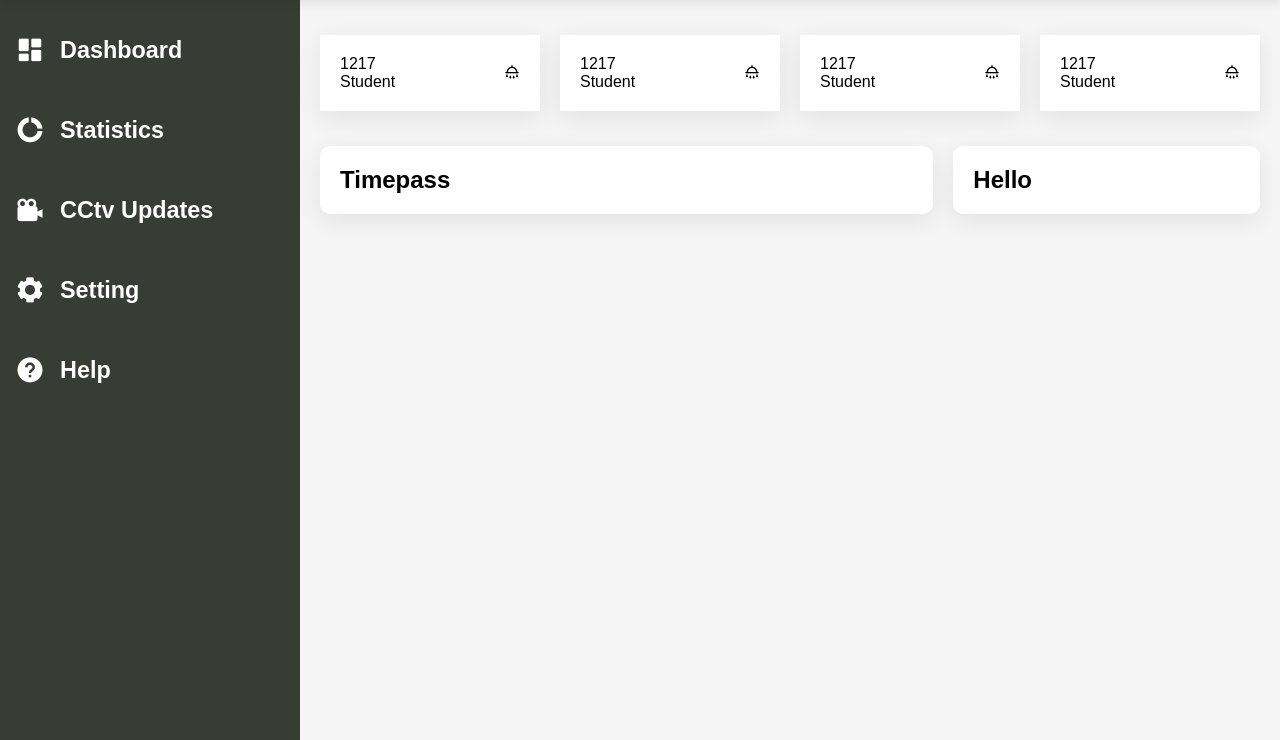
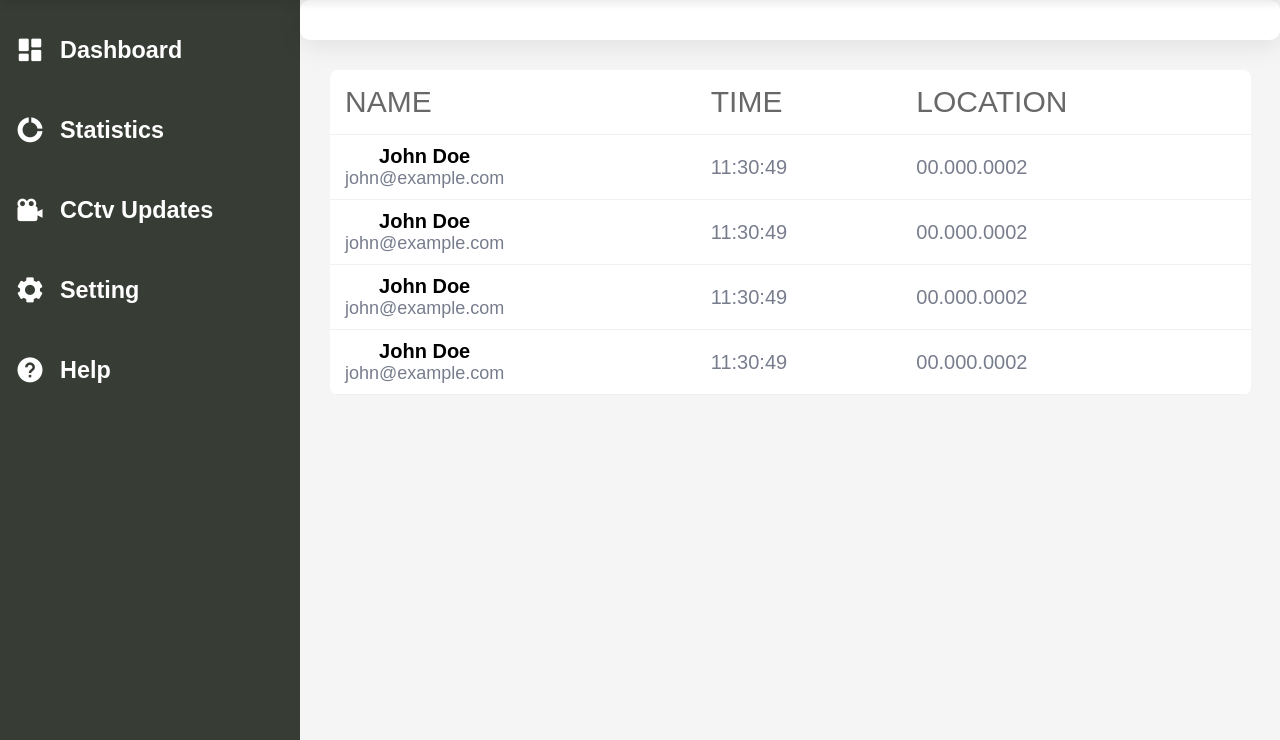
Before and after one commit to Riontuscano/TechTitans-Its-A-Hack, a Flask app: page / in a window 1280 px wide. Shown: the part 60-800 px from the top of the page. Run offline with Flask 3, Linux system fonts and the light colour scheme.

Commit message:
table done

```diff
--- a/static/css/style.css
+++ b/static/css/style.css
@@ -143,7 +143,7 @@
 
 .charts{
     display: grid;
-    grid-template-columns:2fr 1fr;
+    grid-template-columns:2fr 1.5fr;
     grid-gap: 20px;
     width: 100%;
     padding: 0 20px;
@@ -155,3 +155,65 @@
   border-radius: 10px;
   box-shadow: 0 7px 25px rgba(0, 0, 0, 0.08);
 }
+
+.board{
+    width: 94%;
+    margin: 30px 0 30px 30px;
+    overflow:auto;
+    background:#fff;
+    border-radius: 8px;
+}
+
+.board h5{
+    font-weight: 900;
+    font-size: 18px;
+}
+
+.board p{
+    font-weight: 400;
+    font-size: 13px;
+    color: #787d8d;
+}
+
+
+.time p{
+    font-size: 20px;
+}
+
+.location p{
+    font-size: 20px;
+}
+
+.people-de h5{
+    font-size: 20px;
+}
+.people-de p{
+    font-size: 18px;
+}
+
+.board .people{
+    display: flex;
+    justify-content: flex-start;
+    align-items: center;
+    text-align: center;
+}
+
+table{
+    border-collapse:collapse;
+}
+tr{
+    border-bottom:1px solid #eef0f3;
+}
+
+thead td{
+    color: #686868;
+    font-size: 30px;
+    text-transform: uppercase;
+    font-weight: 400;
+    text-align: start;
+    padding: 15px;
+}
+
+tbody tr td{
+    padding: 10px 15px;
+}
--- a/static/js/script.js
+++ b/static/js/script.js
@@ -0,0 +1,16 @@
+import Chart from 'chart.js/auto';
+import { getRelativePosition } from 'chart.js/helpers';
+
+const chart = new Chart(ctx, {
+  type: 'line',
+  data: data,
+  options: {
+    onClick: (e) => {
+      const canvasPosition = getRelativePosition(e, chart);
+
+      // Substitute the appropriate scale IDs
+      const dataX = chart.scales.x.getValueForPixel(canvasPosition.x);
+      const dataY = chart.scales.y.getValueForPixel(canvasPosition.y);
+    }
+  }
+});
--- a/templates/index.html
+++ b/templates/index.html
@@ -59,56 +59,86 @@
         </div>
 
         <div class="main">
-            <div class="cards">
-                <div class="card">
-                    <div class="card-content">
-                        <div class="number">1217</div>
-                        <div class="card-name">Student</div>
-                    </div>
-                    <div class="icon-box">
-                        <i class='bx bx-shower'></i>
-                    </div>
-                </div>
-                <div class="card">
-                    <div class="card-content">
-                        <div class="number">1217</div>
-                        <div class="card-name">Student</div>
-                    </div>
-                    <div class="icon-box">
-                        <i class='bx bx-shower'></i>
-                    </div>
-                </div>
-                <div class="card">
-                    <div class="card-content">
-                        <div class="number">1217</div>
-                        <div class="card-name">Student</div>
-                    </div>
-                    <div class="icon-box">
-                        <i class='bx bx-shower'></i>
-                    </div>
-                </div>
-                <div class="card">
-                    <div class="card-content">
-                        <div class="number">1217</div>
-                        <div class="card-name">Student</div>
-                    </div>
-                    <div class="icon-box">
-                        <i class='bx bx-shower'></i>
-                    </div>
-                </div>
-            </div>
-            <div class="charts">
-                <div class="chart">
-                    <h2>Timepass</h2>
-                </div>
-                <div class="chart" id="doughtout">
-                    <h2>Hello</h2>
-                </div>
-            </div>
+            <div class="chart"></div>
+           <dir class="board">
+            <table width ="100%">
+                <thead>
+                    <tr>
+                        <td>Name</td>
+                        <td>Time</td>
+                        <td>Location</td>
+                    </tr>
+                </thead>
+                <tbody>
+                    <tr>
+                        <td class="people">
+                            <div class="people-de">
+                                <h5>John Doe</h5>
+                                <p>john@example.com</p>
+                            </div>
+                        </td>
+                        <td class="time">
+                            <p>11:30:49</p>
+                        </td>
+
+                        <td class="location">
+                            <p>00.000.0002</p>
+                        </td>
+                    </tr>
+                    <tr>
+                        <td class="people">
+                            <div class="people-de">
+                                <h5>John Doe</h5>
+                                <p>john@example.com</p>
+                            </div>
+                        </td>
+                        <td class="time">
+                            <p>11:30:49</p>
+                        </td>
+
+                        <td class="location">
+                            <p>00.000.0002</p>
+                        </td>
+                    </tr>
+                    <tr>
+                        <td class="people">
+                            <div class="people-de">
+                                <h5>John Doe</h5>
+                                <p>john@example.com</p>
+                            </div>
+                        </td>
+                        <td class="time">
+                            <p>11:30:49</p>
+                        </td>
+
+                        <td class="location">
+                            <p>00.000.0002</p>
+                        </td>
+                    </tr>
+                    <tr>
+                        <td class="people">
+                            <div class="people-de">
+                                <h5>John Doe</h5>
+                                <p>john@example.com</p>
+                            </div>
+                        </td>
+                        <td class="time">
+                            <p>11:30:49</p>
+                        </td>
+
+                        <td class="location">
+                            <p>00.000.0002</p>
+                        </td>
+                    </tr>
+                </tbody>
+            </table>
+           </dir>
         </div>
      </div>
 
 
+
+    <script src="https://cdnjs.cloudflare.com/ajax/libs/Chart.js/4.4.1/chart.min.js" integrity="sha512-L0Shl7nXXzIlBSUUPpxrokqq4ojqgZFQczTYlGjzONGTDAcLremjwaWv5A+EDLnxhQzY5xUZPWLOLqYRkY0Cbw==" crossorigin="anonymous" referrerpolicy="no-referrer"></script>
     <script src="static/js/script.js"></script>
 </body>
 </html>
```
